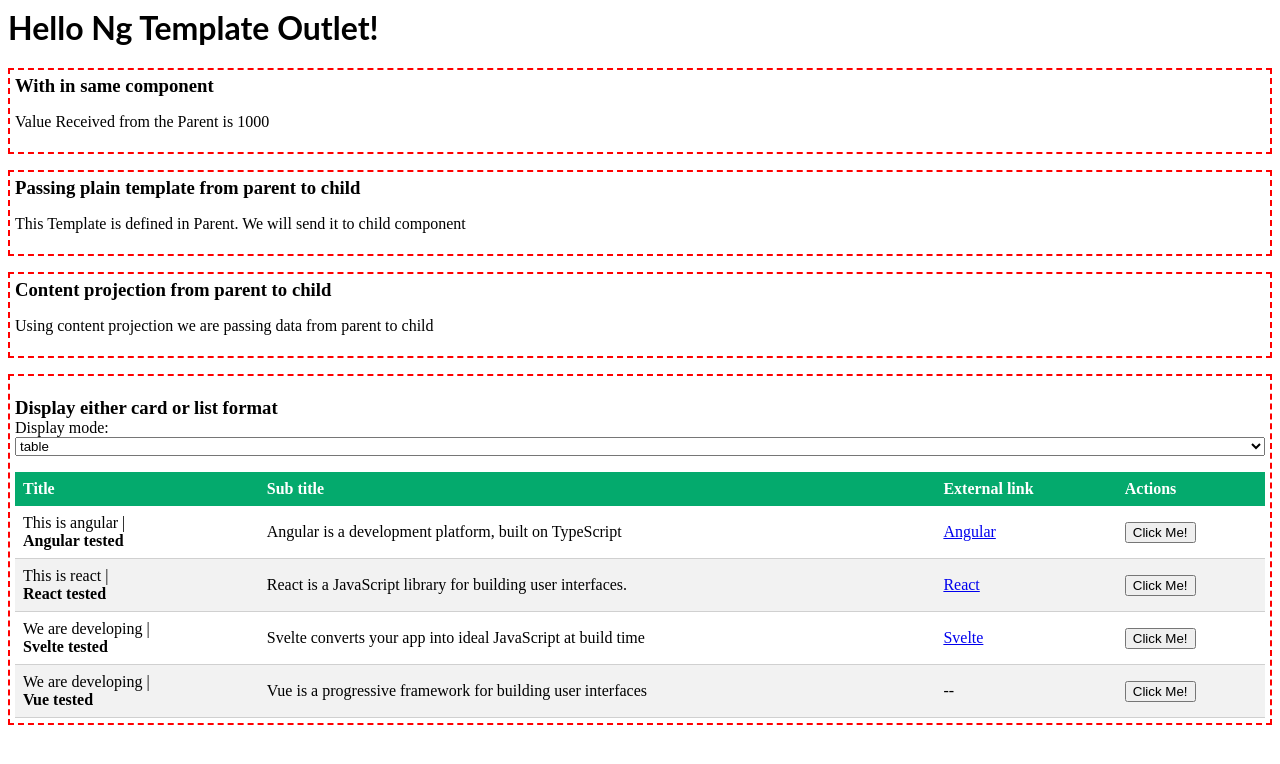
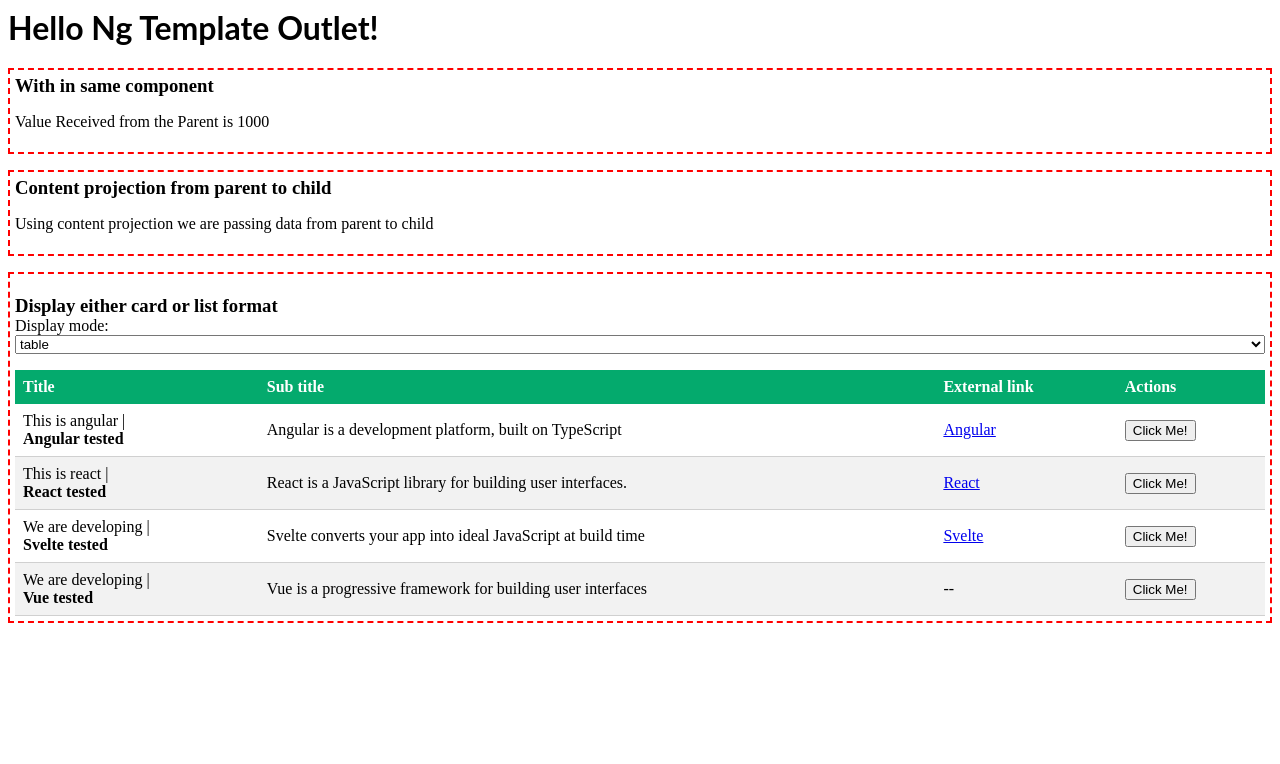
Before and after one commit to gandholi-kumar/angular-ng-template-outlet, an Angular app: page / in a window 1280 px wide. Shown: the top 764 px of the page. Built offline with nearby package versions, Linux system fonts and the light colour scheme.

Commit message:
3 files modified

```diff
--- a/src/app/app.module.ts
+++ b/src/app/app.module.ts
@@ -8,9 +8,9 @@
 import { ChildComponent } from './child/child.component';
 import { DataTableComponent } from './data-table/data-table.component';
 import { HtmlSanitizerPipe } from './pipe/html-sanitizer.pipe';
+import { HideAfterDirective } from './hide-after.directive';
 
 @NgModule({
-
   imports: [BrowserModule, FormsModule],
   declarations: [
     AppComponent,
@@ -19,6 +19,8 @@
     ChildComponent,
     DataTableComponent,
     HtmlSanitizerPipe,
+    HideAfterDirective,
   ],
   bootstrap: [AppComponent],
-})export class AppModule {}
+})
+export class AppModule {}
--- a/src/app/hide-after.directive.ts
+++ b/src/app/hide-after.directive.ts
@@ -1,11 +1,23 @@
-import { Directive, OnInit } from '@angular/core';
+import {
+  Directive,
+  OnInit,
+  TemplateRef,
+  ViewContainerRef,
+} from '@angular/core';
 
 @Directive({
   selector: '[appHideAfter]',
 })
 export class HideAfterDirective implements OnInit {
-  constructor(private con) {}
+  constructor(
+    private templateRef: TemplateRef<any>,
+    private viewContainerRef: ViewContainerRef
+  ) {}
   ngOnInit(): void {
+    this.viewContainerRef.createEmbeddedView(this.templateRef);
 
+    setTimeout(() => {
+      this.viewContainerRef.clear();
+    }, 5000);
   }
 }
--- a/src/app/parent/parent.component.html
+++ b/src/app/parent/parent.component.html
@@ -10,7 +10,7 @@
   </ng-template>
 </section>
 
-<section class="section-container">
+<section *appHideAfter class="section-container">
   <h3>Passing plain template from parent to child</h3>
   <ng-template #plainParentTemplate>
     <p>
```
